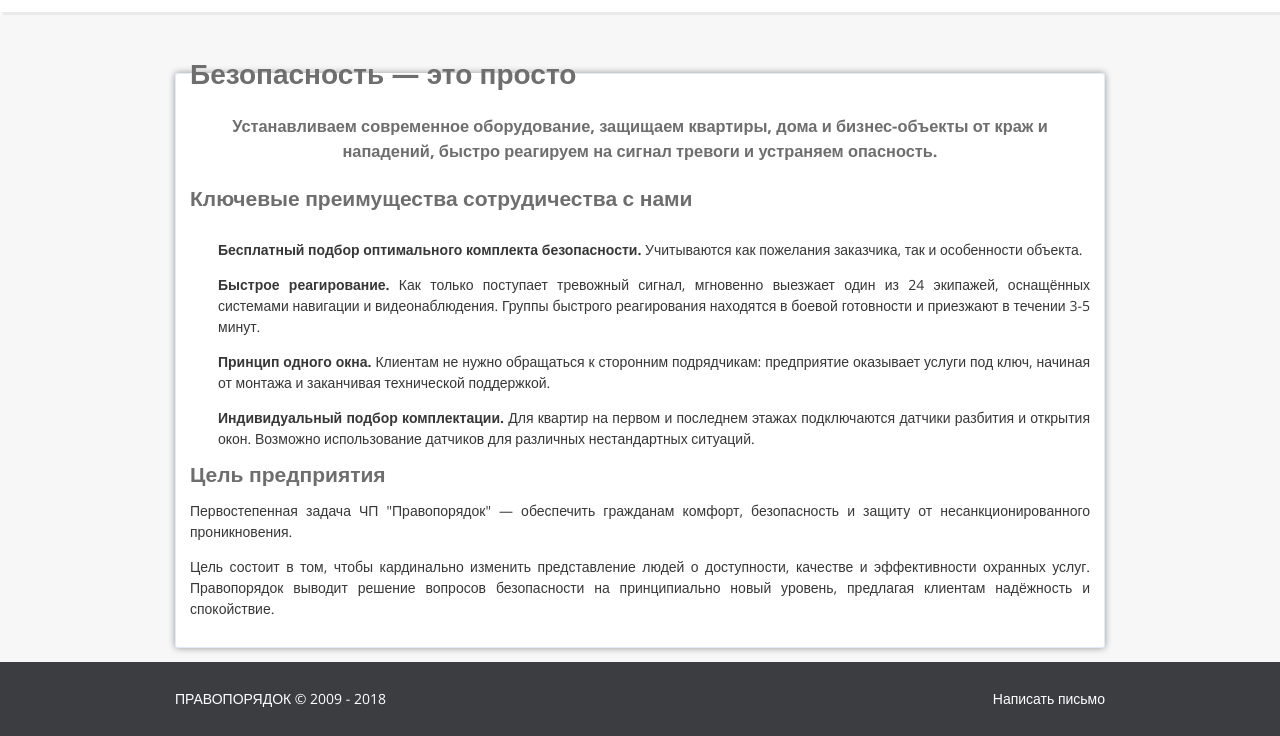
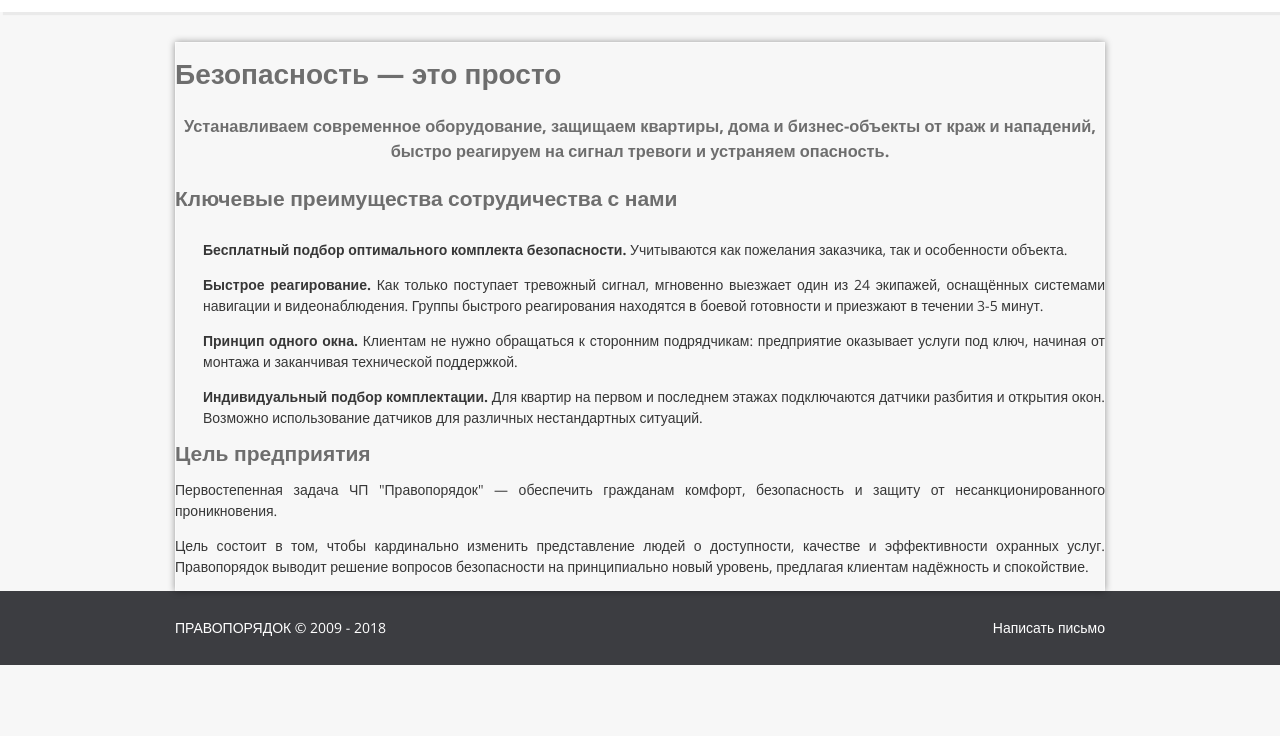
Before and after one commit to pravoporyadok/pravoporyadok.github.io, a plain HTML site: page index.html in a window 1280 px wide. Shown: the part 198-934 px from the top of the page. After the commit the page ends 863 px from the top, so only its background shows below. Drawn offline with nearby package versions, Linux system fonts and the light colour scheme.

Commit message:
Update index.html

```diff
--- a/index.html
+++ b/index.html
@@ -56,8 +56,8 @@
 
 <div class="main">
 	<div class="container">
-		<fieldset class="slight_shadow">
-			<legend><h1>Безопасность — это просто</h1></legend>
+		<div class="slight_shadow">
+			<h1>Безопасность — это просто</h1>
 			<center>
 			<h3>Устанавливаем современное оборудование, защищаем квартиры, дома и бизнес-объекты от краж и нападений, быстро реагируем на сигнал тревоги и устраняем опасность.</h3>
 			</center>
@@ -73,7 +73,7 @@
 			<p>Первостепенная задача ЧП "Правопорядок" — обеспечить гражданам комфорт, безопасность и защиту от несанкционированного проникновения.
 
 			<p>Цель состоит в том, чтобы кардинально изменить представление людей о доступности, качестве и эффективности охранных услуг. Правопорядок выводит решение вопросов безопасности на принципиально новый уровень, предлагая клиентам надёжность и спокойствие.</p>
-		</fieldset>
+		</div>
 	</div> <!-- конец div class="container"-->
 </div>
 <body>
```
